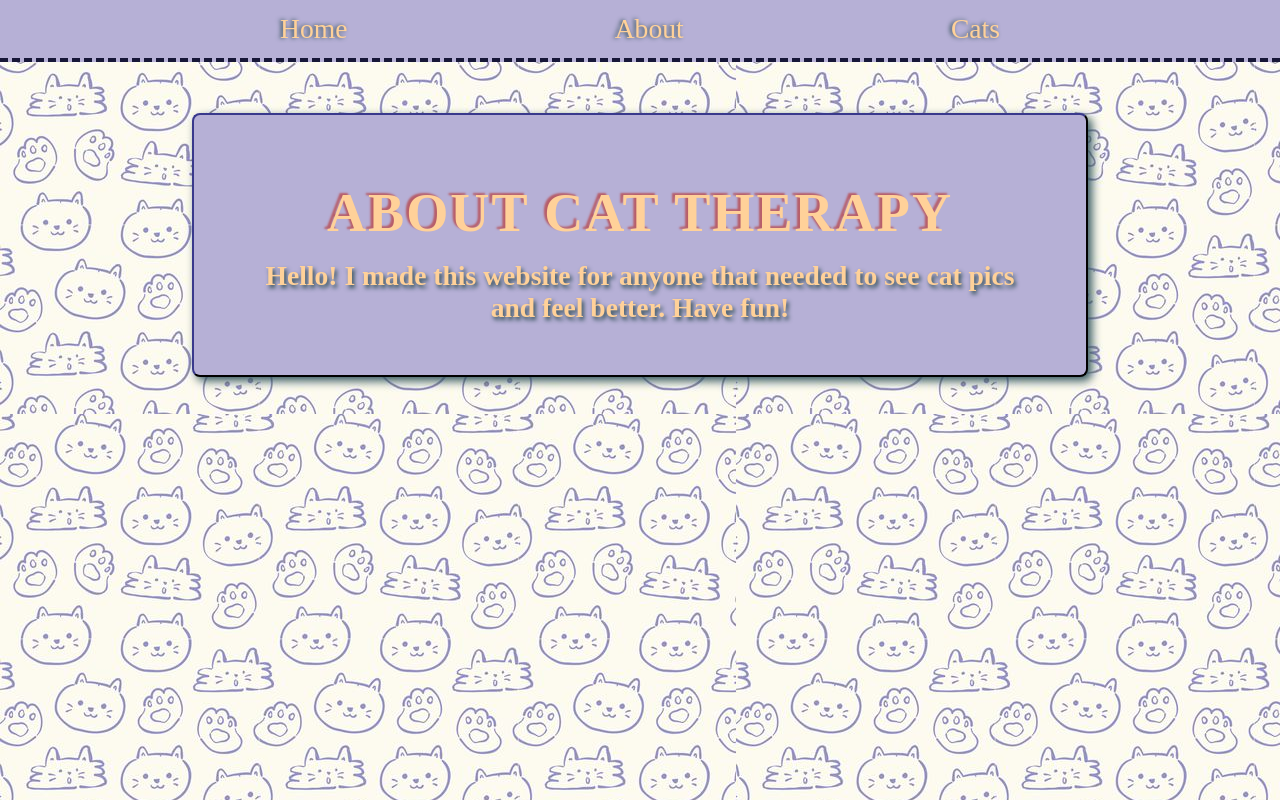
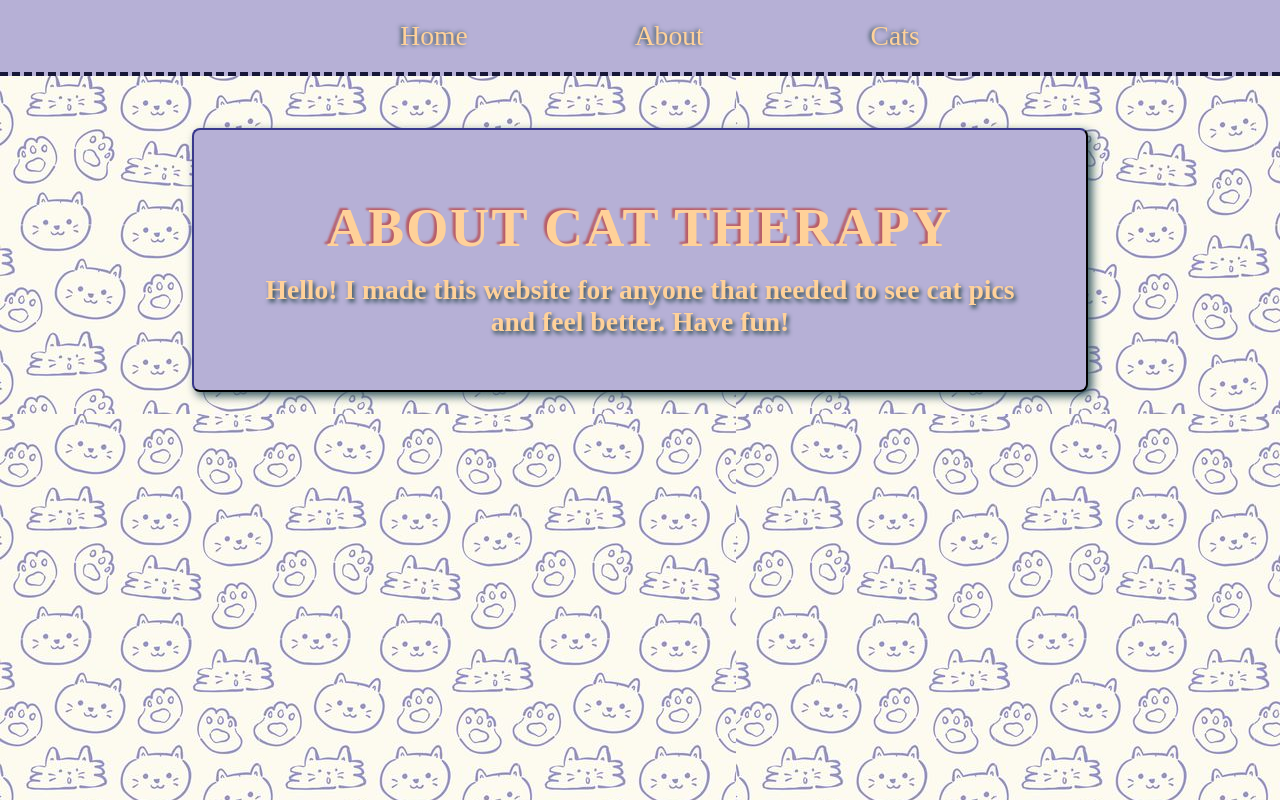
Before and after one commit to SofiaC1903/mp-4, a Next.js app: page /about in a window 1280 px wide. Built offline with nearby package versions, Linux system fonts and the light colour scheme; a web font is replaced by a local one.

Commit message:
Trying to fix errors regarding naav and fixing errors with nav

```diff
--- a/app/components/CatInputs.tsx
+++ b/app/components/CatInputs.tsx
@@ -1,7 +1,7 @@
 "use client"
 
 import { useState } from "react";
-import GetAllCats from "@/api/getCatData/getAllCats";
+import GetAllCats from "@/lib/getAllCats";
 import {CatProps} from "@/types/CatProps";
 import styled from "styled-components";
 
--- a/app/components/Nav.tsx
+++ b/app/components/Nav.tsx
@@ -10,6 +10,7 @@ const StyledNav = styled.nav`
     align-items: center;
     justify-content: space-evenly;
     padding: 1%;
+    margin: 0 auto;
     border-bottom: 4px dashed #171738 ;
 `
 const StyledLink = styled(Link)`
@@ -19,12 +20,27 @@ const StyledLink = styled(Link)`
     font-size: calc(2px + 2vw);
     text-shadow: -2px 0 4px #2B4A4F;
 `
+
+const StyledList = styled.ul`
+    list-style: none;
+    display: flex;
+    flex-direction: row;
+    justify-content: center;
+`
+
+const StyledItems = styled.li`
+    margin: 4% 45%;
+    padding: 4% auto;
+`
+
 export default function Nav() {
     return (
         <StyledNav>
-            <StyledLink href="/">Home</StyledLink>
-            <StyledLink href="/about">About</StyledLink>
-            <StyledLink href="/cats">Cats</StyledLink>
+            <StyledList>
+                <StyledItems><StyledLink href="/">Home</StyledLink></StyledItems>
+                <StyledItems><StyledLink href="/about">About</StyledLink></StyledItems>
+                <StyledItems><StyledLink href="/cats">Cats</StyledLink></StyledItems>
+            </StyledList>
         </StyledNav>
     )
 }
```
Also changed, not shown: lib/getAllCats.ts (renamed from api/getCatData/getAllCats.tsx, +10 -2 lines), 1 other file (tests, documents, lock files or other folders).
